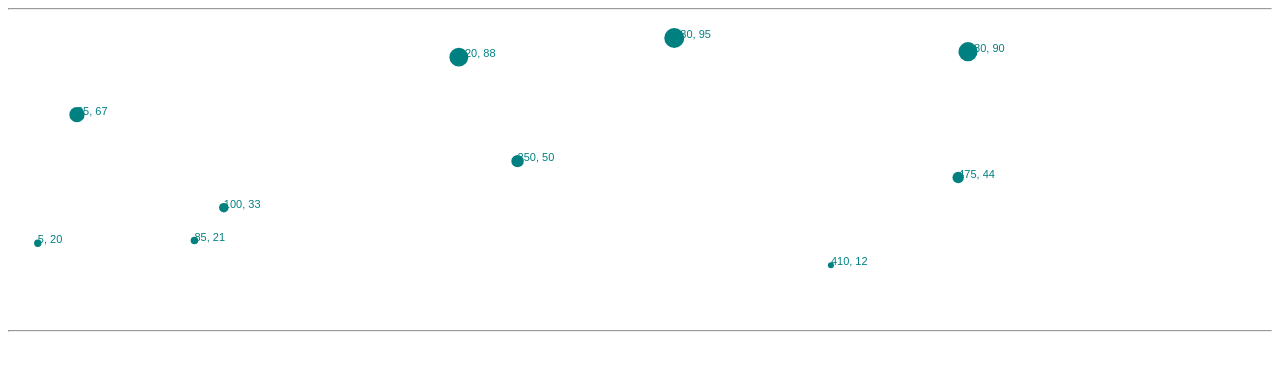
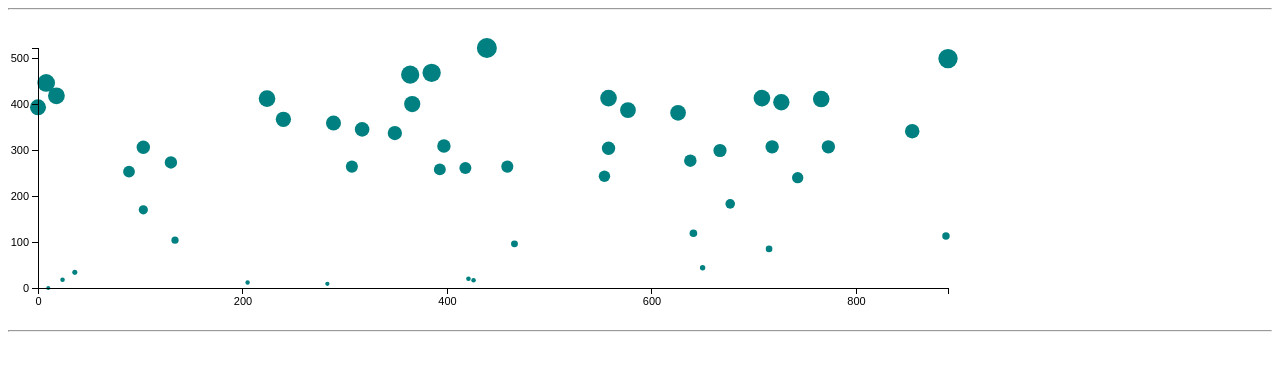
Before and after one commit to RikkeBarsten/d3js_testproject, a plain HTML site: page TestProject/index.html in a window 1280 px wide. Drawn offline with Linux system fonts and the light colour scheme.

Commit message:
Add axis

```diff
--- a/TestProject/css/d3style.css
+++ b/TestProject/css/d3style.css
@@ -20,3 +20,15 @@ div.bar {
 svg {
     fill: teal;
 }
+
+.axis path,
+.axis line {
+    fill:none;
+    stroke: black;
+    shape-rendering: crispEdges;
+}
+
+.axis text {
+    font-family: sans-serif;
+    font-size: 11px;
+}
--- a/TestProject/index.html
+++ b/TestProject/index.html
@@ -13,12 +13,18 @@
 
         var w = 1000;
         var h = 300;
-        var padding = 20;
+        var padding = 30;
 
 
-
-        var dataset = [[5, 20], [480, 90], [250, 50], [100, 33], [330, 95],
-            [410, 12], [475, 44], [25, 67], [85, 21], [220, 88]];
+        var dataset = [];
+        var numDataPoints = 50;
+        var xRange = Math.random() * 1000;
+        var yRange = Math.random() * 1000;
+        for (var i = 0; i < numDataPoints; i++) {
+            var newNumber1 = Math.floor(Math.random() * xRange);
+            var newNumber2 = Math.floor(Math.random() * yRange);
+            dataset.push([newNumber1, newNumber2]);
+        }
 
         var xScale = d3.scaleLinear()
             .domain([0, d3.max(dataset, function (d) { return d[0] })])
@@ -32,7 +38,9 @@
             .domain([0, d3.max(dataset, function (d) { return d[1] })])
             .range([2, 10]);
 
+        var xAxis = d3.axisBottom(xScale).ticks(5);
 
+        var yAxis = d3.axisLeft(yScale).ticks(5);
 
         var svg = d3
         .select("body")
@@ -50,17 +58,26 @@
         .attr("cy", function (d) { return yScale(d[1]); })
         .attr("r", function (d) { return rScale(d[1]); });
 
-        svg.selectAll("text")
-        .data(dataset)
-        .enter()
-        .append("text")
-        .text(function (d) { return d[0] + ", " + d[1] })
-        .attr("x", function (d) { return xScale(d[0]); })
-        .attr("y", function (d) { return yScale(d[1]); })
-        .attr("font-family", "sans-serif")
-        .attr("font-size", "11px")
-        .attr("fill", "teal");
+        //svg.selectAll("text")
+        //.data(dataset)
+        //.enter()
+        //.append("text")
+        //.text(function (d) { return d[0] + ", " + d[1] })
+        //.attr("x", function (d) { return xScale(d[0]); })
+        //.attr("y", function (d) { return yScale(d[1]); })
+        //.attr("font-family", "sans-serif")
+        //.attr("font-size", "11px")
+        //.attr("fill", "teal");
 
+        svg.append("g")
+            .attr("class", "axis")
+            .attr("transform", "translate(0 " + (h - padding) + ")")
+            .call(xAxis);
+
+        svg.append("g")
+            .attr("class", "axis")
+            .attr("transform", "translate(" +padding + ",0)")
+            .call(yAxis);
 
     </script>
     <hr/>
```
